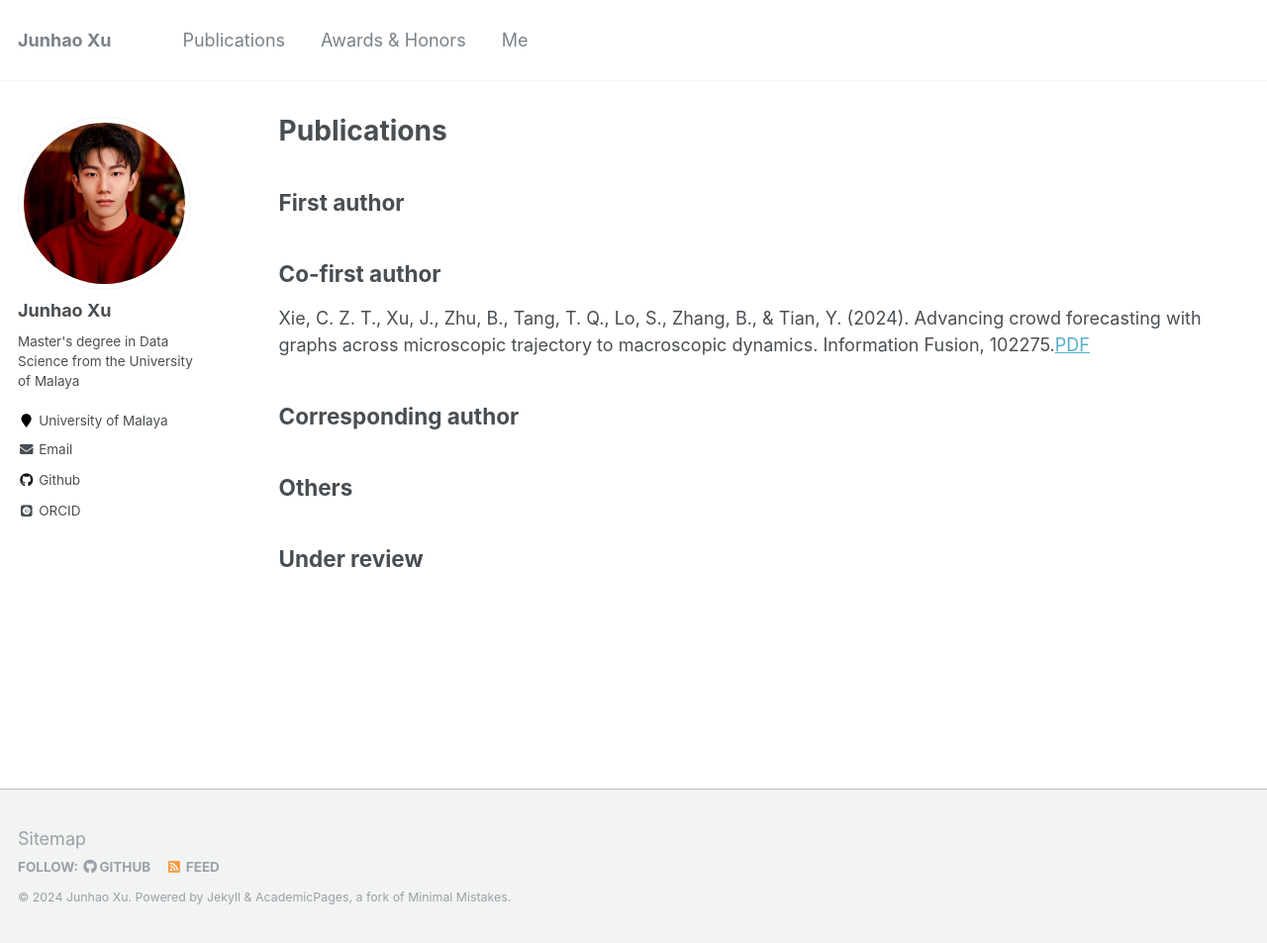
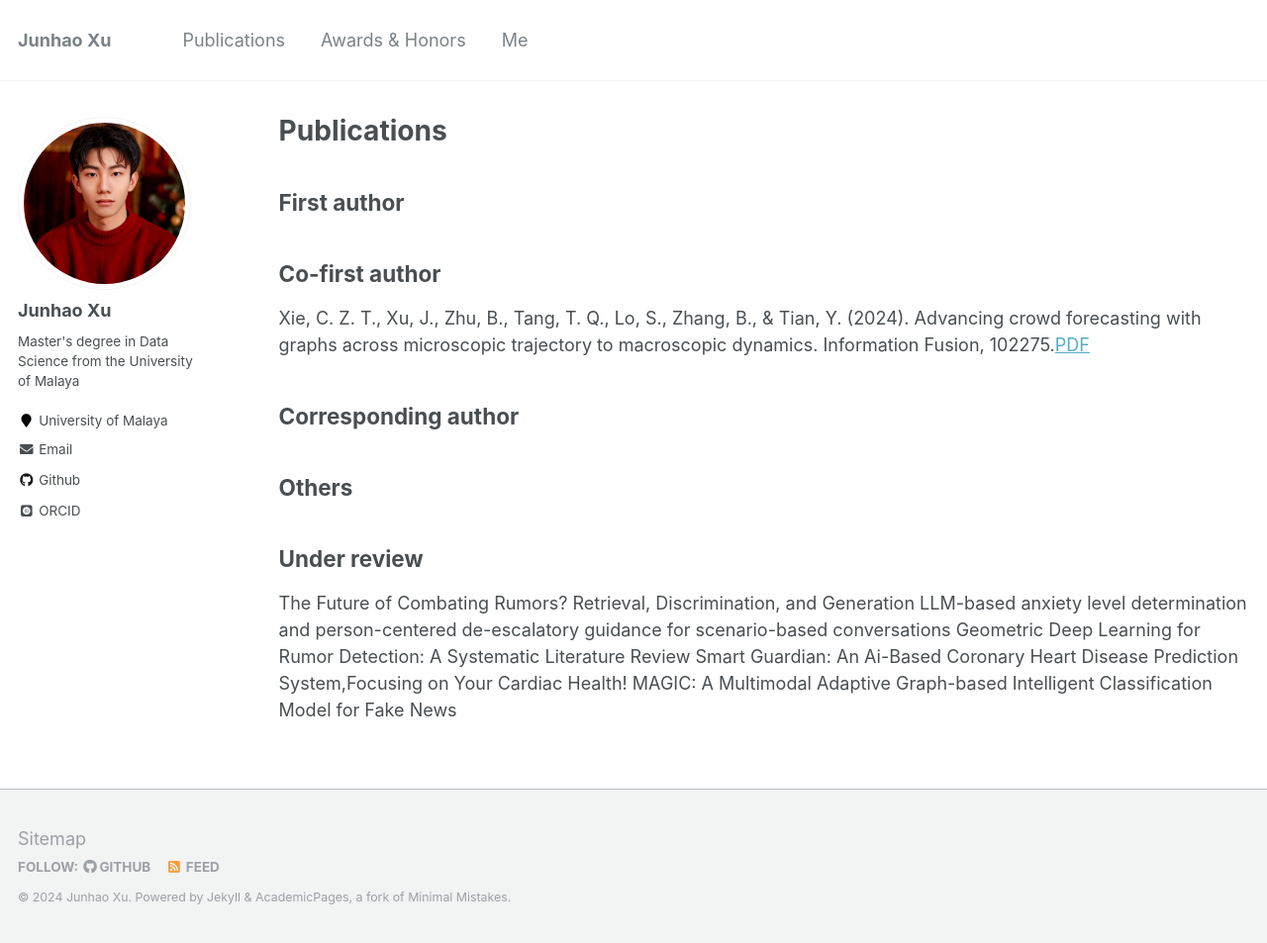
Before and after one commit to Junhao6666/Junhao6666.github.io, a Jekyll site: the page built from _pages/publications.md, in a window 1280 px wide and 953 px high. Shown: the whole window at 99% size. Built offline with Jekyll 4.4.1, drawn with Linux system fonts in a browser that asks for light colours; some web fonts are replaced.

Commit message:
Update publications.md

```diff
--- a/_pages/publications.md
+++ b/_pages/publications.md
@@ -14,7 +14,11 @@ Xie, C. Z. T., Xu, J., Zhu, B., Tang, T. Q., Lo, S., Zhang, B., & Tian, Y. (2024
 ## Others
 
 ## Under review
-
+The Future of Combating Rumors? Retrieval, Discrimination, and Generation
+LLM-based anxiety level determination and person-centered de-escalatory guidance for scenario-based conversations
+Geometric Deep Learning for Rumor Detection: A Systematic Literature Review
+Smart Guardian: An Ai-Based Coronary Heart Disease Prediction System,Focusing on Your Cardiac Health!
+MAGIC: A Multimodal Adaptive Graph-based Intelligent Classification Model for Fake News
 {% if author.googlescholar %}
   You can also find my articles on <u><a href="{{author.googlescholar}}">my Google Scholar profile</a>.</u>
 {% endif %}
```
